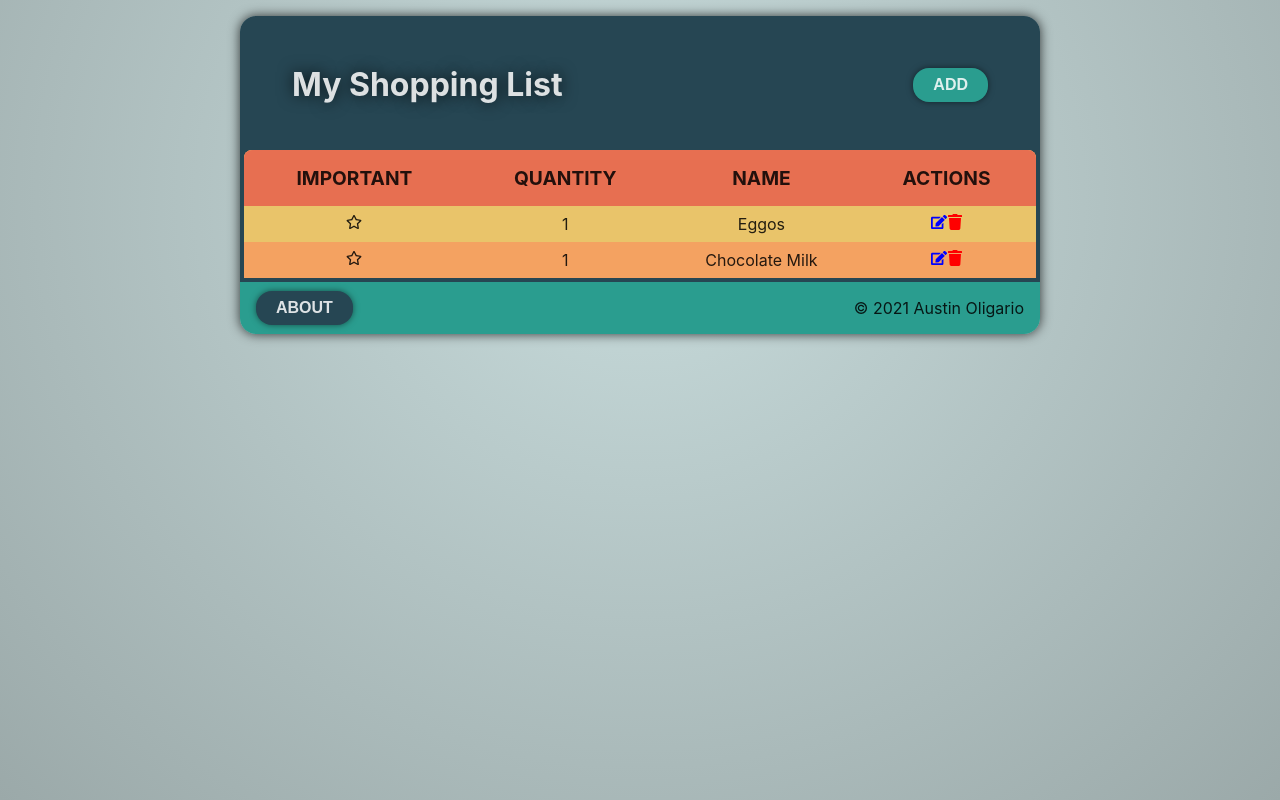
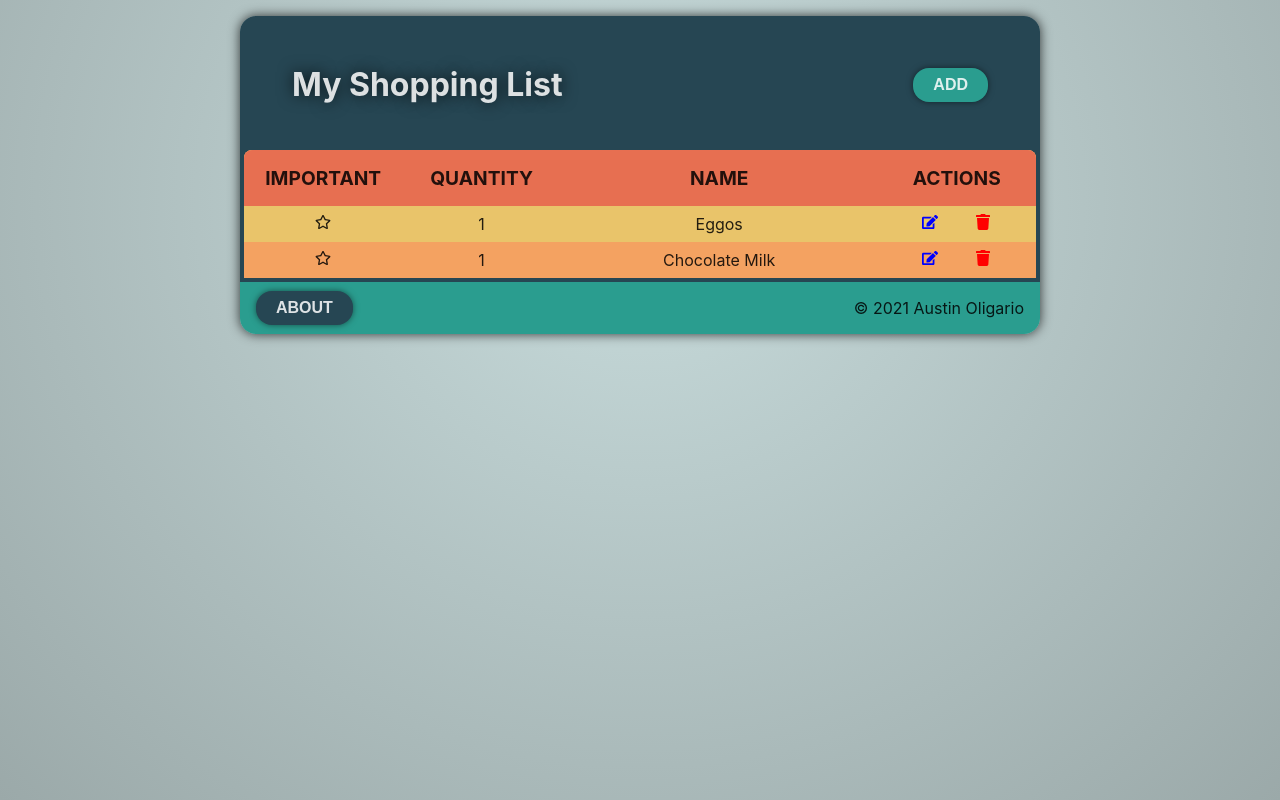
Before and after one commit to austinolig/shopping-list, a React (Create React App) app: page / in a window 1280 px wide. Built offline with nearby package versions, Linux system fonts and the light colour scheme; data requests are answered from the project's data file.

Commit message:
styled list table

```diff
--- a/src/index.css
+++ b/src/index.css
@@ -85,11 +85,28 @@ footer {
 }
 
 .itemsTable td > input[type="text"] {
-  width: 100%;
+  width: 80%;
+  text-align: center;
 }
 
 .itemsTable td > input[type="number"] {
+  width: 40%;
+  text-align: center;
+}
+
+.thActions,
+.thImportant,
+.thQuantity {
   width: 20%;
+}
+
+.thName {
+  width: 40%;
+}
+
+.tdActions {
+  display: flex;
+  justify-content: space-evenly;
 }
 
 .formArea {
```
